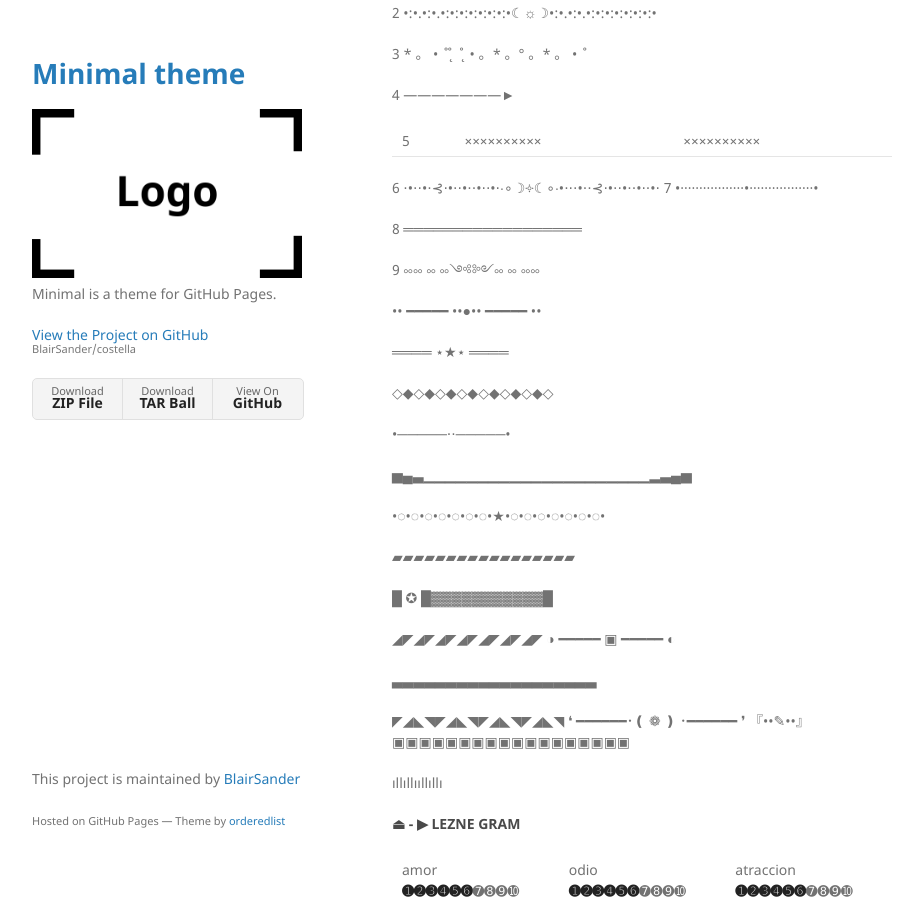
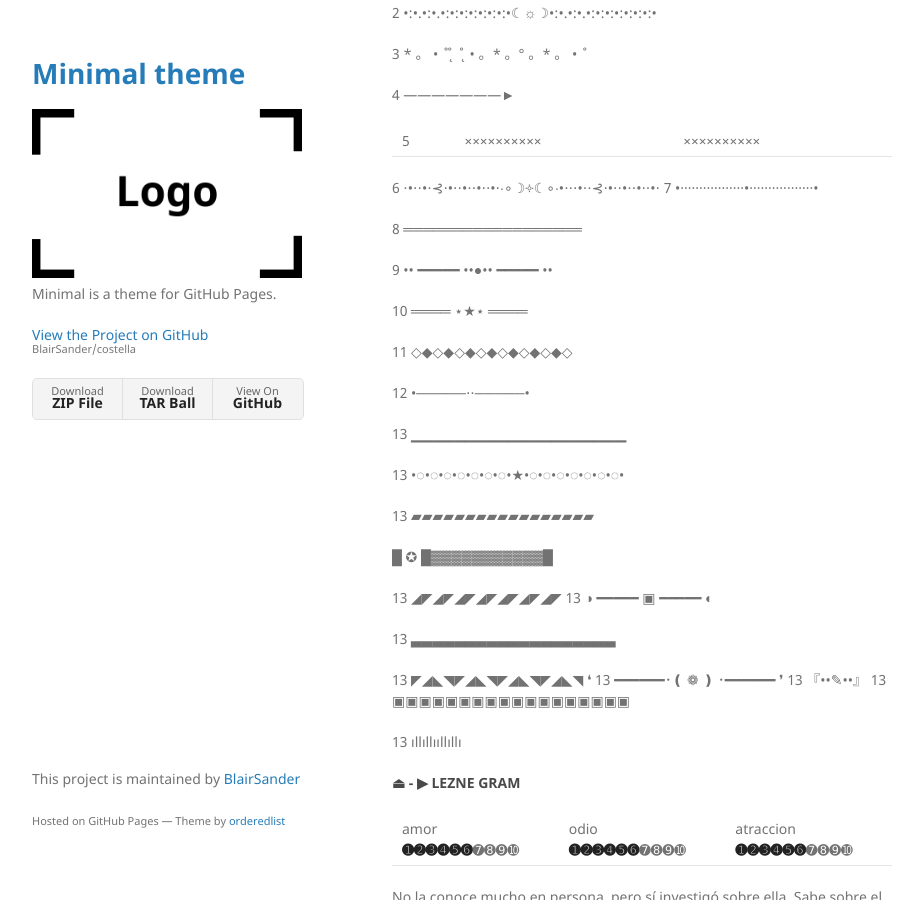
Before and after one commit to BlairSander/costella, a Jekyll site: the page built from relaciones.md, in a window 1280 px wide and 900 px high, scrolled down 429 px. Shown: the whole window, without its empty margins (178-1101 px from the left). Built offline with Jekyll 4.4.1, drawn with Linux system fonts in a browser that asks for light colours; our own code applies the rules of GitHub Pages for plain Markdown files.

Commit message:
Update relaciones.md

```diff
--- a/relaciones.md
+++ b/relaciones.md
@@ -29,47 +29,40 @@ Antes de investigar sobre Logan, Devi les había advertido a ella y sus hermanas
 5 |××××××××××|××××××××××|
 
 
-
 6 ⋅•⋅⋅•⋅⊰⋅•⋅⋅•⋅⋅•⋅⋅•⋅∙∘☽༓☾∘∙•⋅⋅⋅•⋅⋅⊰⋅•⋅⋅•⋅⋅•⋅⋅•⋅
 7 •·················•·················•
 
-
 8 ══════════════════
 
+9 •• ━━━━━ ••●•• ━━━━━ ••
 
-9 ༛༛ ༛ ༛༺༻༛ ༛ ༛༛
+10 ════ ⋆★⋆ ════
 
-•• ━━━━━ ••●•• ━━━━━ ••
+11 ◇◆◇◆◇◆◇◆◇◆◇◆◇◆◇
 
-════ ⋆★⋆ ════
+12 •─────⋅⋅─────•
 
-◇◆◇◆◇◆◇◆◇◆◇◆◇◆◇
+13 ▁▁▁▁▁▁▁▁▁▁▁▁▁▁▁▁▁▁▁▁
 
+13 •◌•◌•◌•◌•◌•◌•◌•★•◌•◌•◌•◌•◌•◌•◌•
 
-•─────⋅⋅─────•
-
-▅▄▃▁▁▁▁▁▁▁▁▁▁▁▁▁▁▁▁▁▁▁▁▁▂▃▄▅
-
-•◌•◌•◌•◌•◌•◌•◌•★•◌•◌•◌•◌•◌•◌•◌•
-
-▰▰▰▰▰▰▰▰▰▰▰▰▰▰▰▰▰
+13 ▰▰▰▰▰▰▰▰▰▰▰▰▰▰▰▰▰
 
 █ ✪ █▓▓▓▓▓▓▓▓▓▓▓█
 
-◢◤◢◤◢◤◢◤◢◤◢◤◢◤
-◑ ━━━━━ ▣ ━━━━━ ◐
+13 ◢◤◢◤◢◤◢◤◢◤◢◤◢◤
+13 ◑ ━━━━━ ▣ ━━━━━ ◐
 
-▃▃▃▃▃▃▃▃▃▃▃▃▃▃▃▃▃▃▃
+13 ▃▃▃▃▃▃▃▃▃▃▃▃▃▃▃▃▃▃▃
 
-◤◢◣◥◤◢◣◥◤◢◣◥◤◢◣◥
+13 ◤◢◣◥◤◢◣◥◤◢◣◥◤◢◣◥
 ❛
-━━━━━━･❪ ❁ ❫ ･━━━━━━
+13 ━━━━━━･❪ ❁ ❫ ･━━━━━━
 ❜
-『••✎••』
-▣▣▣▣▣▣▣▣▣▣▣▣▣▣▣▣▣▣
+13 『••✎••』
+13 ▣▣▣▣▣▣▣▣▣▣▣▣▣▣▣▣▣▣
 
-
-ıllıllııllıllı
+13 ıllıllııllıllı
 
 
 #### ⏏ - ▶ LEZNE GRAM
```
